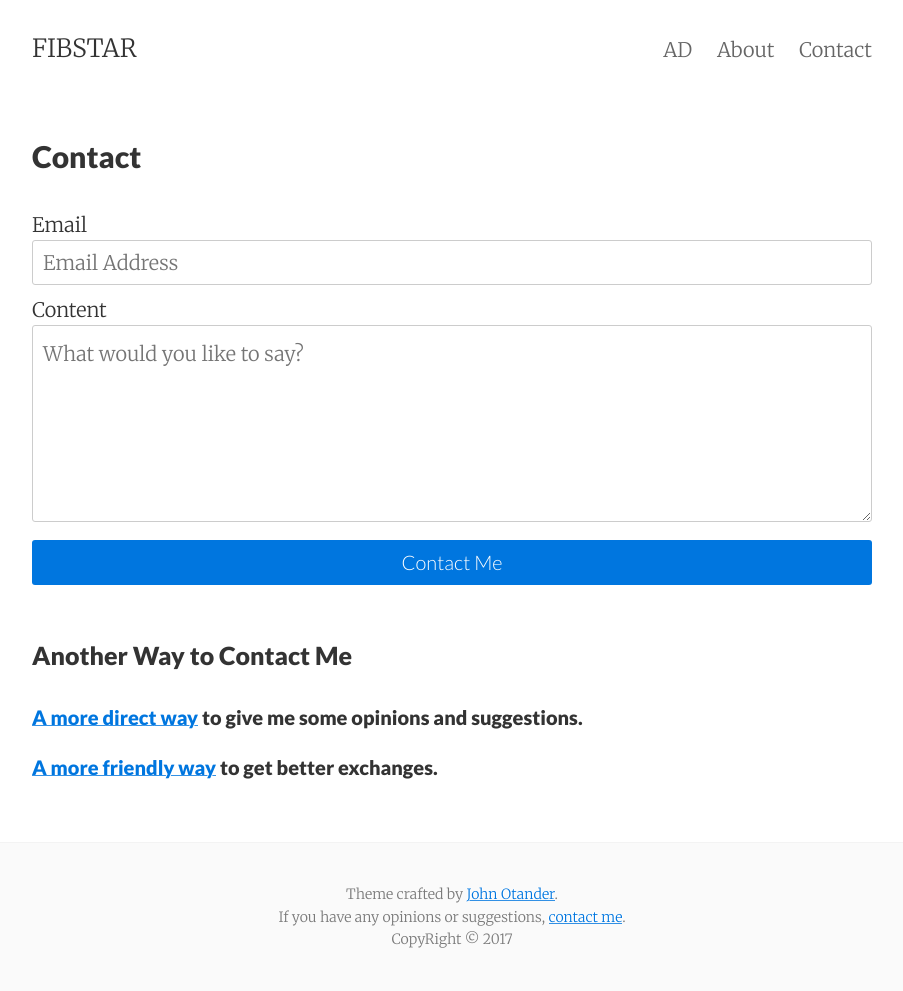
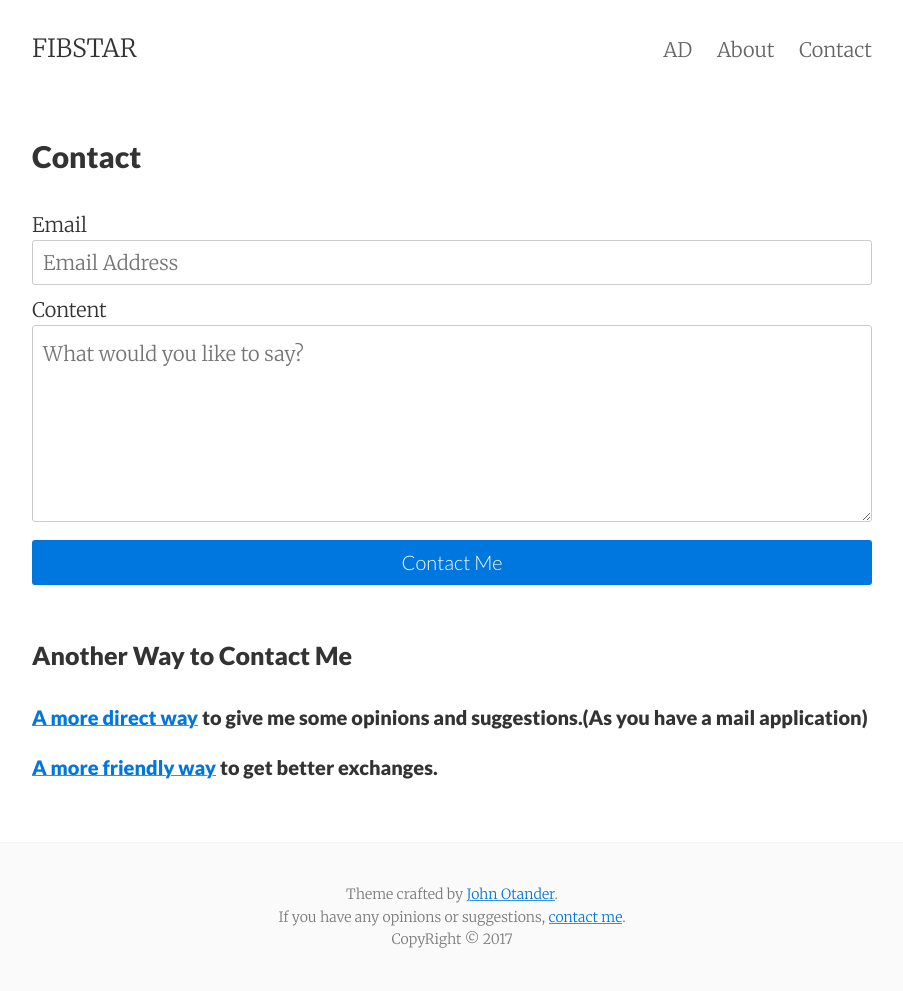
Before and after one commit to FIBSTAR/FIBSTAR.github.io, a Jekyll site: the page built from contact.html, in a window 1280 px wide. Shown: the whole page, without its empty margins (188-1091 px from the left). Built offline with Jekyll 4.4.1, drawn with Linux system fonts in a browser that asks for light colours; nearby versions of some CDN libraries.

Commit message:
Update contact.html

```diff
--- a/contact.html
+++ b/contact.html
@@ -44,7 +44,7 @@ tags: contact
  <h3>Another Way to Contact Me
    <br/>
    <br/>
-<p><a href="mailto:o841371259@gmail.com",title="email to me">A more direct way</a> to give me some opinions and suggestions.</p>
+<p><a href="mailto:o841371259@gmail.com",title="email to me">A more direct way</a> to give me some opinions and suggestions.(As you have a mail application)</p>
 <p><a href="{{ site.baseurl }}/weixin/",title="weixin">A more friendly way</a> to get better exchanges.</p>
 
 </div>
```
